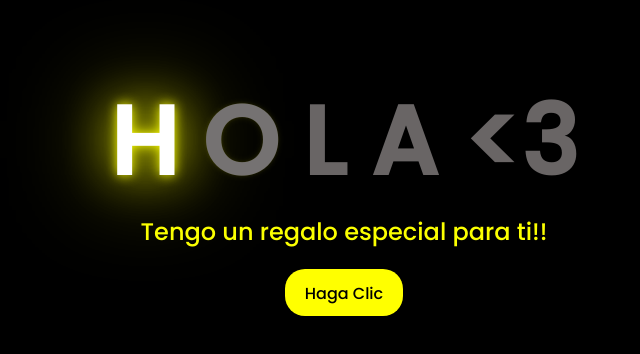
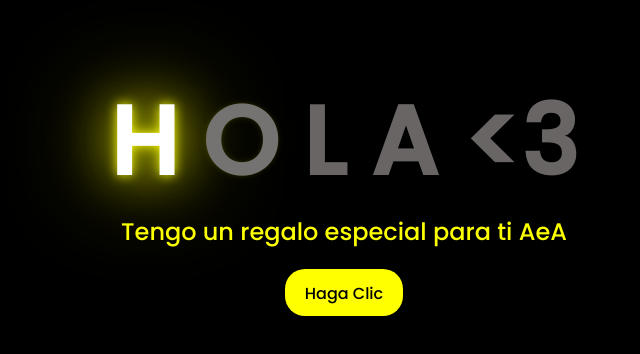
Before and after one commit to JhonatanRY/Flores, a plain HTML site: page index.html in a window 1280 px wide. Shown: the part 216-570 px from the top of the page, without its empty margins (304-944 px from the left). Drawn offline with Linux system fonts and the light colour scheme.

Commit message:
Actualizar index.html

```diff
--- a/index.html
+++ b/index.html
@@ -28,7 +28,7 @@
         <span></span>
     </div>
     <div class="description">
-        <span>Tengo un regalo especial para ti!!</span>
+        <span>Tengo un regalo especial para ti AeA</span>
     </div>
     <div class="button">
         <button>
```
